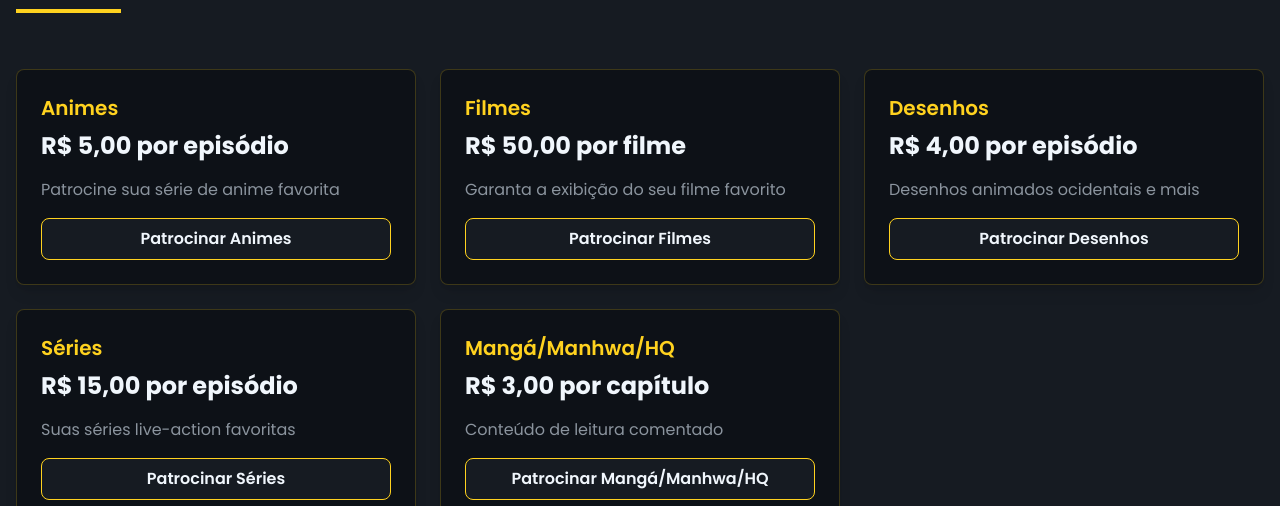
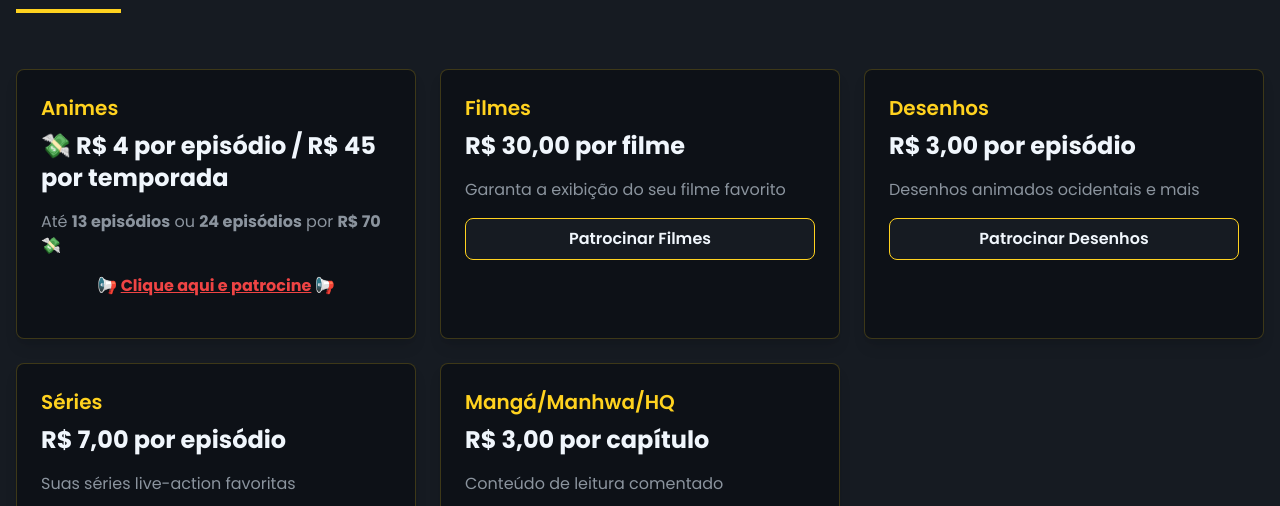
Before and after one commit to charaodaniel/react-anime-pro, a React (Vite) app: page / in a window 1280 px wide. Shown: the part 915-1421 px from the top of the page. Built offline with nearby package versions, Linux system fonts and the light colour scheme.

Commit message:
upload price

```diff
--- a/src/components/SponsorSection.tsx
+++ b/src/components/SponsorSection.tsx
@@ -2,11 +2,50 @@ import React from 'react';
 
 const SponsorSection: React.FC = () => {
   const sponsorOptions = [
-    { type: 'Animes', price: 'R$ 5,00 por episódio', description: 'Patrocine sua série de anime favorita' },
-    { type: 'Filmes', price: 'R$ 50,00 por filme', description: 'Garanta a exibição do seu filme favorito' },
-    { type: 'Desenhos', price: 'R$ 4,00 por episódio', description: 'Desenhos animados ocidentais e mais' },
-    { type: 'Séries', price: 'R$ 15,00 por episódio', description: 'Suas séries live-action favoritas' },
-    { type: 'Mangá/Manhwa/HQ', price: 'R$ 3,00 por capítulo', description: 'Conteúdo de leitura comentado' },
+    {
+      type: 'Animes',
+      custom: (
+        <>
+          <h3 className="text-xl font-semibold mb-2 text-primary">Animes</h3>
+          <p className="text-2xl font-bold mb-4">💸 R$ 4 por episódio / R$ 45 por temporada</p>
+          <p className="text-text-secondary mb-4">
+            Até <strong>13 episódios</strong> ou <strong>24 episódios</strong> por <strong>R$ 70</strong> 💸
+          </p>
+          <p className="text-center text-red-500 font-bold mb-4">
+            📢{' '}
+            <a
+              href="https://livepix.gg/reactanimepro"
+              target="_blank"
+              rel="noopener noreferrer"
+              className="underline hover:text-red-600 transition"
+            >
+              Clique aqui e patrocine
+            </a>{' '}
+            📢
+          </p>
+        </>
+      ),
+    },
+    {
+      type: 'Filmes',
+      price: 'R$ 30,00 por filme',
+      description: 'Garanta a exibição do seu filme favorito',
+    },
+    {
+      type: 'Desenhos',
+      price: 'R$ 3,00 por episódio',
+      description: 'Desenhos animados ocidentais e mais',
+    },
+    {
+      type: 'Séries',
+      price: 'R$ 7,00 por episódio',
+      description: 'Suas séries live-action favoritas',
+    },
+    {
+      type: 'Mangá/Manhwa/HQ',
+      price: 'R$ 3,00 por capítulo',
+      description: 'Conteúdo de leitura comentado',
+    },
   ];
 
   return (
@@ -22,6 +61,10 @@ const SponsorSection: React.FC = () => {
                          hover:border-primary transition-all duration-300 transform
                          hover:-translate-y-2"
             >
+              {option.custom ? (
+                option.custom
+              ) : (
+                <>
                   <h3 className="text-xl font-semibold mb-2 text-primary">{option.type}</h3>
                   <p className="text-2xl font-bold mb-4">{option.price}</p>
                   <p className="text-text-secondary mb-4">{option.description}</p>
@@ -33,6 +76,8 @@ const SponsorSection: React.FC = () => {
                   >
                     Patrocinar {option.type}
                   </a>
+                </>
+              )}
             </div>
           ))}
         </div>
```
Lines whose indentation alone changed are shown as unchanged.
